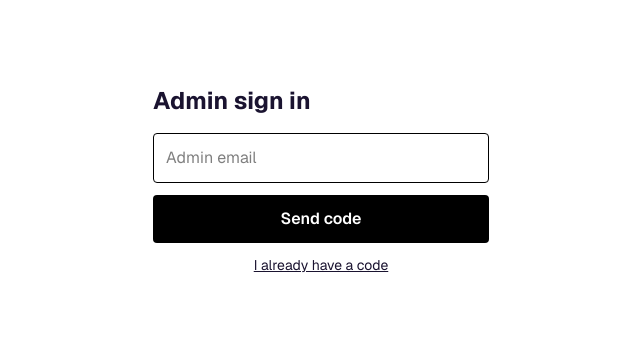
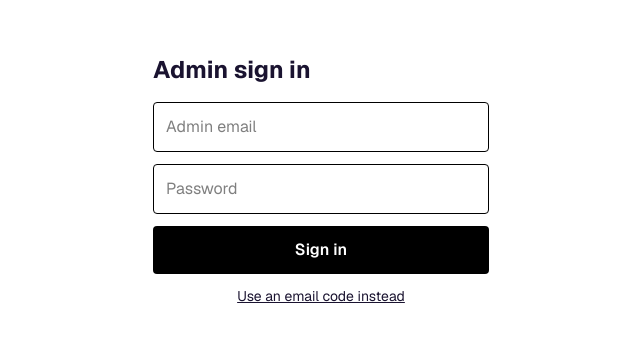
Before and after one commit to kuteesatendojeremiah/Campusmemes, a Next.js app: page /admin-login in a window 1280 px wide. Shown: the part 220-562 px from the top of the page, without its empty margins (319-959 px from the left). Built offline with nearby package versions, Linux system fonts and the light colour scheme; no server answers.

Commit message:
Admin login: email + password (email code kept as fallback)
Co-Authored-By: Claude Sonnet 5.5 <noreply@anthropic.com>

```diff
--- a/src/app/admin-login/page.tsx
+++ b/src/app/admin-login/page.tsx
@@ -3,11 +3,13 @@ import { useState } from "react";
 import { useRouter } from "next/navigation";
 import { createClient } from "@/lib/supabase/client";
 
-/** Email-code login for admins. Only works for emails that already exist as auth users. */
+/** Admin login: email + password (main) or an email code (fallback). Only existing auth users can sign in. */
 export default function AdminLogin() {
   const router = useRouter();
   const [supabase] = useState(() => createClient());
+  const [mode, setMode] = useState<"password" | "code">("password");
   const [email, setEmail] = useState("");
+  const [password, setPassword] = useState("");
   const [code, setCode] = useState("");
   const [sent, setSent] = useState(false);
   const [busy, setBusy] = useState(false);
@@ -17,7 +19,11 @@ export default function AdminLogin() {
     e.preventDefault();
     setBusy(true);
     setError("");
-    if (!sent) {
+    if (mode === "password") {
+      const { error } = await supabase.auth.signInWithPassword({ email: email.trim(), password });
+      if (error) setError("Wrong email or password.");
+      else router.replace("/admin");
+    } else if (!sent) {
       const { error } = await supabase.auth.signInWithOtp({ email: email.trim(), options: { shouldCreateUser: false } });
       if (error) setError("Could not send a code to that email.");
       else setSent(true);
@@ -33,22 +39,24 @@ export default function AdminLogin() {
     <main className="mx-auto flex min-h-dvh max-w-sm flex-col justify-center gap-4 p-6">
       <h1 className="text-2xl font-bold">Admin sign in</h1>
       <form onSubmit={submit} className="flex flex-col gap-3">
-        <input type="email" required value={email} onChange={(e) => setEmail(e.target.value)} disabled={sent}
-          placeholder="Admin email" className="rounded border p-3 text-black" />
-        {sent && (
+        <input type="email" required value={email} onChange={(e) => setEmail(e.target.value)} disabled={mode === "code" && sent}
+          autoComplete="username" placeholder="Admin email" className="rounded border p-3 text-black" />
+        {mode === "password" && (
+          <input type="password" required value={password} onChange={(e) => setPassword(e.target.value)}
+            autoComplete="current-password" placeholder="Password" className="rounded border p-3 text-black" />
+        )}
+        {mode === "code" && sent && (
           <input inputMode="numeric" required value={code} onChange={(e) => setCode(e.target.value)}
             placeholder="Code from your email" className="rounded border p-3 text-black" />
         )}
         {error && <p className="text-sm text-red-500">{error}</p>}
         <button disabled={busy} className="rounded bg-black p-3 font-semibold text-white disabled:opacity-50">
-          {sent ? "Verify" : "Send code"}
+          {mode === "password" ? "Sign in" : sent ? "Verify" : "Send code"}
         </button>
-        {!sent && (
-          <button type="button" onClick={() => email.trim() ? (setError(""), setSent(true)) : setError("Enter your email first.")}
-            className="text-sm underline">
-            I already have a code
-          </button>
-        )}
+        <button type="button" className="text-sm underline"
+          onClick={() => { setMode(mode === "password" ? "code" : "password"); setSent(false); setError(""); }}>
+          {mode === "password" ? "Use an email code instead" : "Use password instead"}
+        </button>
       </form>
     </main>
   );
```
